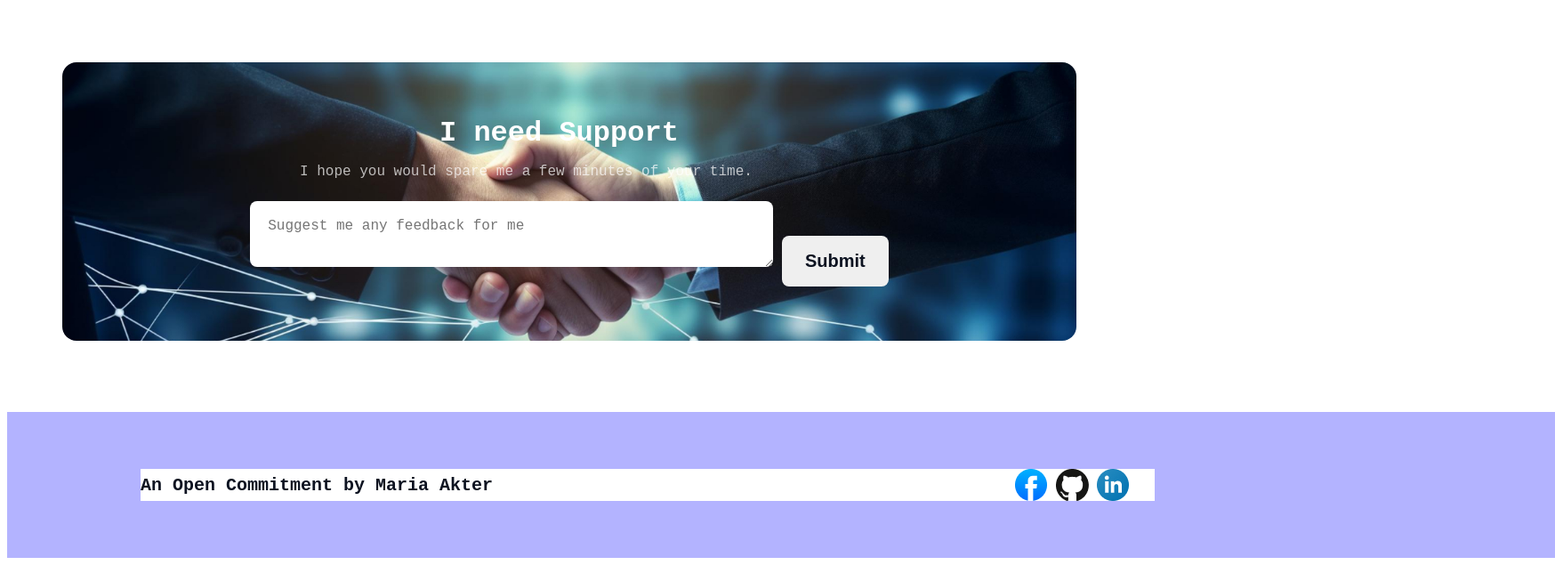
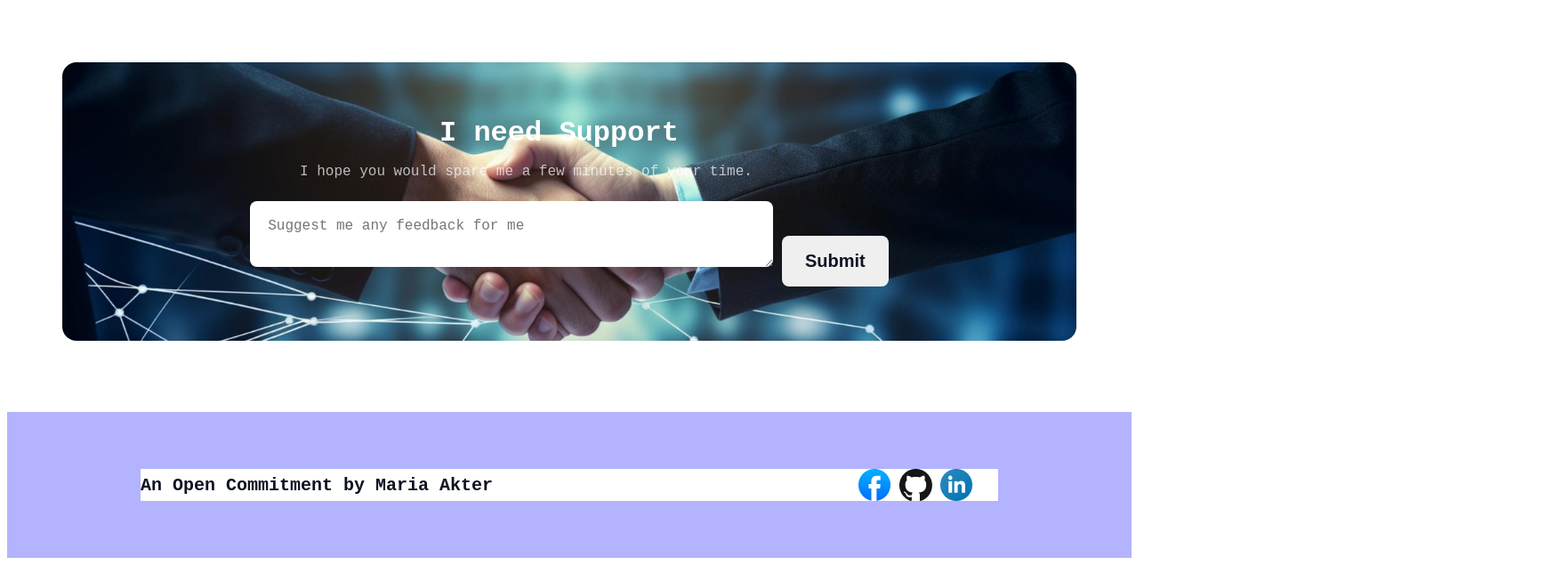
Before and after one commit to maria7473/my-first-assignment, a plain HTML site: page index.html in a window 1280 px wide. Shown: the part 3933-4568 px from the top of the page at 89% size, 1748 px wide, since content can reach past the window. Drawn offline with Linux system fonts and the light colour scheme; a web font is replaced by a local one.

Commit message:
correction

```diff
--- a/index.html
+++ b/index.html
@@ -134,7 +134,7 @@
                     <p class="last-des">I hope  you would spare me a few minutes of your time.</p>
                 </div>
                  <div class="form-btn">
-                     <form action="">
+                     <form class="form" action="">
                            <textarea class="textarea" name="" id="" placeholder="Suggest me any feedback for me"></textarea>
                          <input class="sub-btn" type="submit" value="Submit">
                      </form>
@@ -145,7 +145,7 @@
 
     </main>
     <footer>
-        <section id="contact" class="footer">
+        <section id="contact">
             <div class="ending">
                  <p class="maria">An Open Commitment by Maria Akter</p>
                  <div class="icon">
--- a/style/style.css
+++ b/style/style.css
@@ -141,7 +141,6 @@
     justify-content: space-between;
     padding: 48px;
     background-color: #FFFFFF;
-
     margin-bottom: 32px;
  }
  .yellow-div{
@@ -162,8 +161,7 @@
     text-align: start;
     background-color: #FFFFFF;
     /* justify-content: flex-start;  */
-
- }
+   }
  .first-boy{
     width: 373px;
     height: 240px;
@@ -255,7 +253,6 @@
  }
  .complex{
     display: flex;
-    /* justify-content: flex-start;  */
     width: 1140px;
     height: 299px;
     margin: 48px auto;
@@ -312,6 +309,10 @@
    font-weight: 600;
    font-size: 20px;
  }
+ .form{
+   align-items: center;
+   justify-content: center;
+ }
  .form-btn{
    /* width: 684px;  */
    /* height: 57px; */
@@ -335,7 +336,8 @@
    height: 36px;
   }
   .ending{
-   width: 1140px;
+   /* width: 1140px; */
+   max-width: 100%;
    /* height: 36px; */
    background-color: #FFFFFF;
    display: flex;
@@ -345,13 +347,7 @@
    padding: 0;
    margin: 32px 0px;
   }
-.footer{
-   width: 1440px;
-   height: 100px;
-   padding: 32px 150px 32px 150px;
+footer{
+   padding: 32px 150px;
    background-color:#B3B3FF ;
-   display: flex;
-  flex-direction: column;
-  justify-content: center;
-  align-items: flex-start;
 }
```
